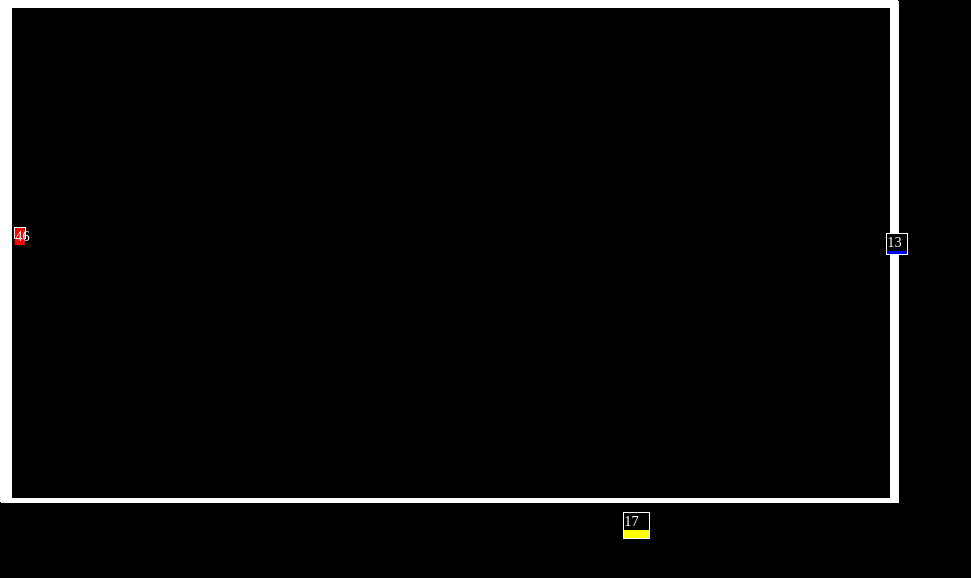
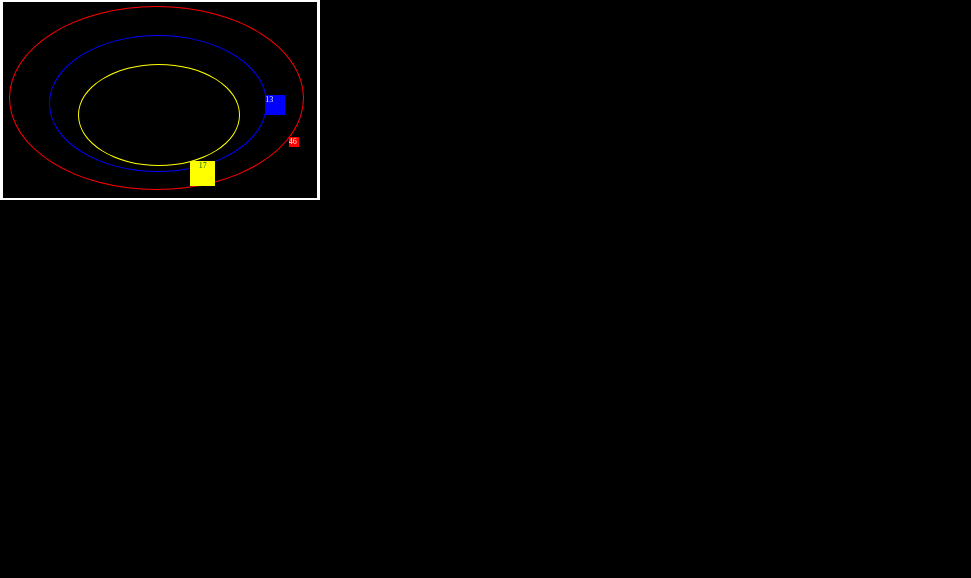
Before and after one commit to ihabtinawi/watch, a plain HTML site: page index.html in a window 1280 px wide. Shown: the whole page, without its empty margins (0-971 px from the left). Drawn offline with Linux system fonts and the light colour scheme.

Commit message:
change the size of the screen with the clock but it is not finish yet

```diff
--- a/index.html
+++ b/index.html
@@ -11,14 +11,21 @@
     <div class="maindiv borderwhite">
       <div class="circle borderwhite">
         <div class="face borderwhite">
+
+          <div class="secface borderred">
             <div class="second borderwhite">
               <p class="digital-sec">sec</p>
             </div>
+            <div class="minface borderblue">
               <div class="min borderwhite">
                 <p class="digital-min">min</p>
               </div>
+              <div class="hourface borderyellow" >
                 <div class="hour borderwhite">
                   <p class="digital-hour">hour</p>
+                </div>
+              </div>
+            </div>
           </div>
         </div>
 
--- a/js/index.js
+++ b/js/index.js
@@ -1,6 +1,12 @@
 $(function (){
+  function getwindowsize () {
+    $(".maindiv").css("height",0.25 * $(window).height()+"");
+    $(".maindiv").css("width",0.25 * $(window).width()+"");
+  }
+  getwindowsize();
   setInterval(drawTime, 1000);
   $(window).resize(function(){
+      getwindowsize();
   });
   function drawTime(ctx, radius){
     var now = new Date();
@@ -20,25 +26,24 @@ $(function (){
     minute=(minute*Math.PI/30)+(second*Math.PI/(30*60));
     setPos("minute",minute);
     // second
-    second=(second*Math.PI/30);
     setPos("second", second);
 }
 
   function setPos(div, value){
     switch (div) {
       case "second":
-          $(".second").css("top",0.5* $(".face").height() - Math.cos(-value) * $(".face").height()/2 + "px");
-          $(".second").css("left",0.5* $(".face").width() - Math.sin(-value) * $(".face").width()/2 + "px");
+          $(".second").css("top",0.5* $(".secface").height() - Math.cos(-value) * $(".secface").height()/2 + "px");
+          $(".second").css("left",0.5* $(".secface").width() - Math.sin(-value) * $(".secface").width()/2 + "px");
 //          $(".digital-sec").text(1+Math.sin(value)+"");
           break;
       case "minute":
-          $(".min").css("left", 0.5* $(".face").width() - Math.sin(-value) * $(".face").width()/2 + "px");
-          $(".min").css("top", 0.5* $(".face").height() - Math.cos(-value) * $(".face").height()/2 + "px");
+          $(".min").css("left", 0.5* $(".minface").width() - Math.sin(-value) * $(".minface").width()/2 + "px");
+          $(".min").css("top", 0.5* $(".minface").height() - Math.cos(-value) * $(".minface").height()/2 + "px");
   ///        $(".digital-min").text(value+"");
           break;
       case "hour":
-          $(".hour").css("left",0.5* $(".face").width() - Math.sin(-value) * $(".face").width()/2 + "px");
-          $(".hour").css("top", 0.5* $(".face").height() - Math.cos(-value) * $(".face").height()/2 + "px");
+          $(".hour").css("left",0.5* $(".hourface").width() - Math.sin(-value) * $(".hourface").width()/2 + "px");
+          $(".hour").css("top", 0.5* $(".hourface").height() - Math.cos(-value) * $(".hourface").height()/2 + "px");
     //      $(".digital-hour").text(value+"");
           break;
     }
--- a/scss/index.scss
+++ b/scss/index.scss
@@ -1,12 +1,22 @@
-$fontsize: 0.9rem;
+$fontsize: 0.5rem;
 * {
   margin: 0;
   padding: 0;
   background-color: black ;
 }
 .borderwhite {
-  border: solid 1px white ;
+//  border: solid 1px white ;
 }
+.borderred {
+  border: solid 1px red;
+}
+.borderblue {
+  border: solid 1px blue ;
+}
+.borderyellow {
+  border: solid 1px yellow;
+}
+
 .maindiv {
   position: relative;
   width: 70%;
@@ -32,6 +42,36 @@ $fontsize: 0.9rem;
       left: 1%;
       top: 1%;
 }
+.secface {
+  position: relative;
+  border-radius: 50%;
+  width: 94%;
+  height: 94%;
+  display: block;
+  left: 2%;
+  top: 2%;
+  box-sizing: border-box;
+}
+
+.minface {
+  position: relative;
+  border-radius: 50%;
+  width: 74%;
+  height: 74%;
+  display: block;
+  left: 13%;
+  top: 10%;
+}
+.hourface {
+  position: relative;
+  border-radius: 50%;
+  width: 74%;
+  height: 74%;
+  display: block;
+  left: 13%;
+  top: 6%;
+}
+
 .second {
   display: block;
   width: 10px;
@@ -45,6 +85,7 @@ $fontsize: 0.9rem;
     font-size: $fontsize;
     color: white;
     background-color: red;
+    z-index: 1;
   }
 
 }
@@ -59,9 +100,12 @@ $fontsize: 0.9rem;
   .digital-min {
     font-size: $fontsize;
     color: white;
+    background-color: blue;
+    z-index: 2;
   }
 }
 .hour {
+  display: block;
   width: 25px;
   height: 25px;
 //  border-radius: 50%;
@@ -70,6 +114,9 @@ $fontsize: 0.9rem;
   left: 49%;
   .digital-hour {
     font-size: $fontsize;
-    color: white;
+    color: darkgreen;
+    background-color: yellow;
+    text-align: center;
+    z-index: 3;
   }
 }
```
Also changed, not shown: css/index.css, 1 other file. Lines whose indentation alone changed are shown as unchanged.
